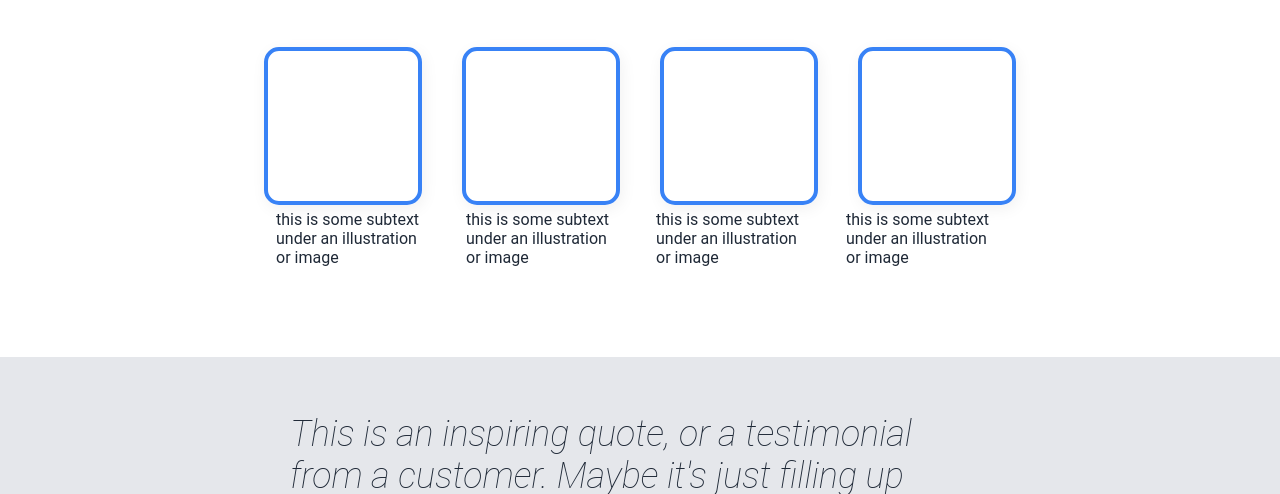
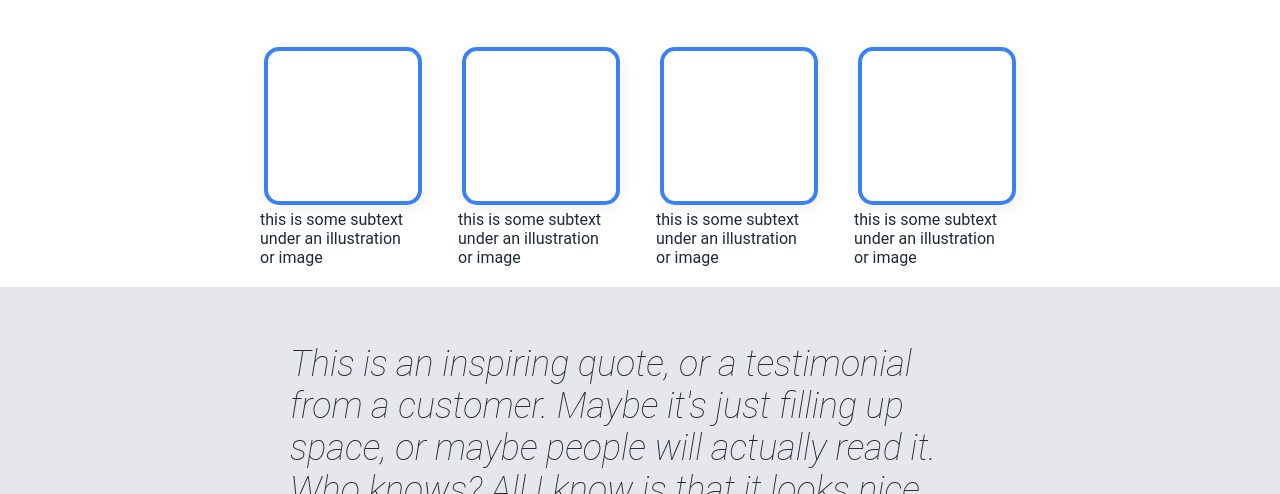
Before and after one commit to maahsnd/project-landing-page, a plain HTML site: page index.html in a window 1280 px wide. Shown: the part 606-1100 px from the top of the page. Drawn offline with Linux system fonts and the light colour scheme.

Commit message:
Restructure gallery, fix header bug
Correct alignment of captions under gallery boxes. Correct header bug created by consolidating CSS

```diff
--- a/index.html
+++ b/index.html
@@ -36,17 +36,25 @@
     <div class="random-info">
         <h2>Some random information.</h2>
         <div class="gallery">
-            <div class="card"></div>
-            <div class="card"></div>
-            <div class="card"></div>
-            <div class="card"></div>
+            <div class="card-holder">
+                <div class="card"></div>
+                <p class="sub">this is some subtext under an illustration or image</p>
+            </div>
+            <div class="card-holder">
+                <div class="card"></div>
+                <p class="sub">this is some subtext under an illustration or image</p>
+            </div>
+            <div class="card-holder">
+                <div class="card"></div>
+                <p class="sub">this is some subtext under an illustration or image</p>
+            </div>
+            <div class="card-holder">
+                <div class="card"></div>
+                <p class="sub">this is some subtext under an illustration or image</p>
+            </div>
+
         </div>
-        <div class="captions">
-            <p class="sub">this is some subtext under an illustration or image</p>
-            <p class="sub">this is some subtext under an illustration or image</p>
-            <p class="sub">this is some subtext under an illustration or image</p>
-            <p class="sub">this is some subtext under an illustration or image</p>
-        </div>
+
     </div>
 
     <div class="quotecontainer">
```
